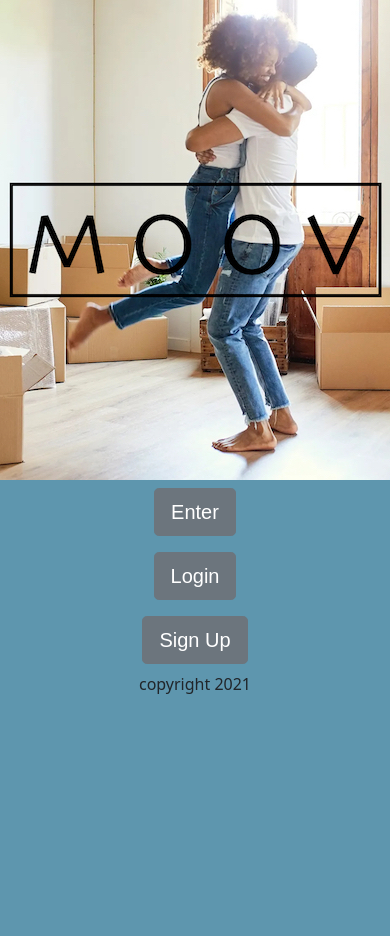
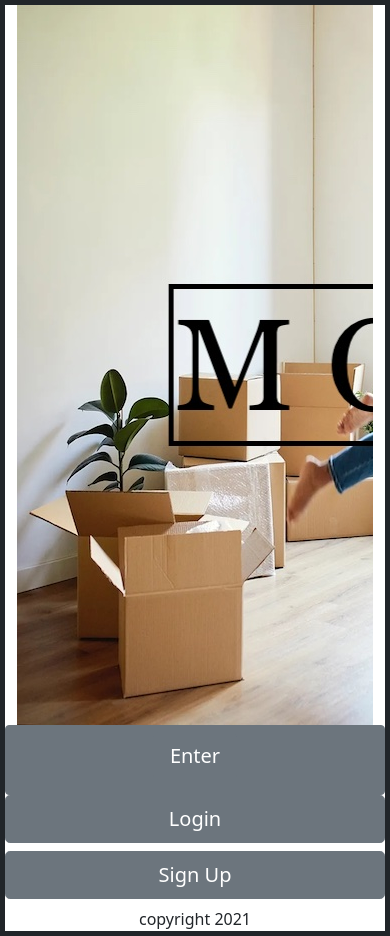
Before and after one commit to cardioforcake/portfolio-project-moov-app, a Django app: page / in a window 390 px wide; the page is wider, and only the part inside the window is pictured. Before the commit the page ends 694 px from the top of that part, so only its background shows below. Run offline with Django 3.2, Linux system fonts and the light colour scheme.

Commit message:
added responsiveness to greetings page. cleaned base.html and aligned items correctly

```diff
--- /dev/null
+++ b/moov_app/static/css/greeting.css
@@ -0,0 +1,31 @@
+.carousel { z-index: -99;}
+.carousel-item {
+    width: 10%;
+    height: 10%;
+}
+
+.carousel-fade .carousel-item {
+	opacity: 0;
+	transition-duration: .6s;
+	transition-property: opacity;
+}
+
+.carousel-fade .carousel-item.active,
+.carousel-fade .carousel-item-next.carousel-item-left,
+.carousel-fade .carousel-item-prev.carousel-item-right {
+	opacity: 1;
+}
+
+.carousel-fade .active.carousel-item-left,
+.carousel-fade .active.carousel-item-right {
+	opacity: 0;
+}
+
+.carousel-fade .carousel-item-next,
+.carousel-fade .carousel-item-prev,
+.carousel-fade .carousel-item.active,
+.carousel-fade .active.carousel-item-left,
+.carousel-fade .active.carousel-item-prev {
+	transform: translateX(0);
+	transform: translate3d(0, 0, 0);
+}
--- a/moov_app/static/css/style.css
+++ b/moov_app/static/css/style.css
@@ -3,71 +3,51 @@
     margin: 0;
 }
 
-.floorplan-demo{
+.floorplan-demo {
     width: 20rem;
     height: 20rem;
     border: solid;
+}
+
+.container {
+    display: flex;
+    flex-direction: column;
+    justify-content: center;
+    min-height: 100vh;
+    background-color: #5E96AE !important;
 }
 
 body {
     background-color: #5E96AE !important;
 }
 
-main{
-    display:flex;
+.navbar {
+    align-self: flex-start;
+    left: 0;
+    top: 0;
+
+}
+
+main {
+    display: flex;
+    flex: 1;
     flex-direction: column;
     align-items: center;
-    justify-content: center;
-    font-family: 'Archivo', sans-serif;
-    color:#b33c8b;
+    /* font-family: 'Archivo', sans-serif;
+    color: #b33c8b; */
 
 
 }
 
-a {
-    color: #b33c8b;
-    border: 3px;
+.home-buttons{
+    display: flex;
+    flex-direction: row;
 }
 
-.carousel-inner{
-    max-height: 70vh;
- }
-
- .item, img{
-    min-height: 50vh;
-    min-width: 50vh;
- }
-
-.carousel-fade .carousel-item {
-	opacity: 0;
-	transition-duration: .6s;
-	transition-property: opacity;
+.btn {
+    font-family: 'Archivo', sans-serif;;
 }
-
-.carousel-fade .carousel-item.active,
-.carousel-fade .carousel-item-next.carousel-item-left,
-.carousel-fade .carousel-item-prev.carousel-item-right {
-	opacity: 1;
-}
-
-.carousel-fade .active.carousel-item-left,
-.carousel-fade .active.carousel-item-right {
-	opacity: 0;
-}
-
-.carousel-fade .carousel-item-next,
-.carousel-fade .carousel-item-prev,
-.carousel-fade .carousel-item.active,
-.carousel-fade .active.carousel-item-left,
-.carousel-fade .active.carousel-item-prev {
-	transform: translateX(0);
-	transform: translate3d(0, 0, 0);
-}
-button{
-    margin: 0.5rem;
-}
-
-footer{
+footer {
     display: flex;
     align-items: center;
     justify-content: center;
--- a/moov_app/templates/greeting.html
+++ b/moov_app/templates/greeting.html
@@ -1,35 +1,58 @@
 {% load static%}
 <!DOCTYPE html>
 <html lang="en">
+
 <head>
   <meta charset="UTF-8">
   <meta http-equiv="X-UA-Compatible" content="IE=edge">
   <meta name="viewport" content="width=device-width, initial-scale=1.0">
-    <link href="https://cdn.jsdelivr.net/npm/bootstrap@5.0.2/dist/css/bootstrap.min.css" rel="stylesheet" integrity="sha384-EVSTQN3/azprG1Anm3QDgpJLIm9Nao0Yz1ztcQTwFspd3yD65VohhpuuCOmLASjC" crossorigin="anonymous">
-    <script src="https://cdn.jsdelivr.net/npm/bootstrap@5.0.2/dist/js/bootstrap.bundle.min.js" integrity="sha384-MrcW6ZMFYlzcLA8Nl+NtUVF0sA7MsXsP1UyJoMp4YLEuNSfAP+JcXn/tWtIaxVXM" crossorigin="anonymous"></script>
-    <link rel="stylesheet" type="text/css" href="{% static 'css/style.css' %}">
+  <link href="https://cdn.jsdelivr.net/npm/bootstrap@5.0.2/dist/css/bootstrap.min.css" rel="stylesheet"
+    integrity="sha384-EVSTQN3/azprG1Anm3QDgpJLIm9Nao0Yz1ztcQTwFspd3yD65VohhpuuCOmLASjC" crossorigin="anonymous">
+  <script src="https://cdn.jsdelivr.net/npm/bootstrap@5.0.2/dist/js/bootstrap.bundle.min.js"
+    integrity="sha384-MrcW6ZMFYlzcLA8Nl+NtUVF0sA7MsXsP1UyJoMp4YLEuNSfAP+JcXn/tWtIaxVXM" crossorigin="anonymous">
+  </script>
+  <link rel="stylesheet" type="text/css" href="{% static 'css/greeting.css' %}">
   <title>Moov</title>
 </head>
-<main class = "greetings-body">
-    <div id="moovCarousel" class="carousel slide carousel-fade" data-bs-ride="carousel" data-bs-interval="3000" >
+
+<body class="container border border-dark border-5  text-center">
+  <div class="row">
+    <div class="carousel slide carousel-fade d-none d-sm-none d-md-none d-lg-block d-xl-block" data-bs-ride="carousel" data-bs-interval="3000">
       <div class="carousel-inner">
         <div class="carousel-item active">
-            <img  class="d-block mx-auto" src="{% static "moov_app/media/carousel1.jpg" %}" alt="logo1" />
+          <img class="d-block mx-auto" src="{% static "moov_app/media/carousel1.jpg" %}" alt="logo1" />
         </div>
         <div class="carousel-item">
-            <img  class="d-block mx-auto" src="{% static "moov_app/media/carousel2.jpg" %}" alt="logo2" />
+          <img class="d-block mx-auto" src="{% static "moov_app/media/carousel2.jpg" %}" alt="logo2" />
         </div>
         <div class="carousel-item">
-            <img  class="d-block mx-auto" src="{% static "moov_app/media/carousel3.jpg" %}" alt="logo3" />
+          <img class="d-block mx-auto" src="{% static "moov_app/media/carousel3.jpg" %}" alt="logo3" />
         </div>
       </div>
     </div>
 
-    <a href="{% url 'home' %}"><button  class="btn btn-lg mb-2 mb-md-0 btn-secondary btn-block">Enter</button></a>
+    <div class="carousel slide carousel-fade d-block d-sm-block d-md-block d-lg-none d-xl-none" data-bs-ride="carousel" data-bs-interval="3000">
+      <div class="carousel-inner">
+        <div class="carousel-item active">
+          <img class="d-block mx-auto" src="{% static "moov_app/media/carousel1sm.jpg" %}" alt="logo1" />
+        </div>
+        <div class="carousel-item">
+          <img class="d-block mx-auto" src="{% static "moov_app/media/carousel2sm.jpg" %}" alt="logo2" />
+        </div>
+        <div class="carousel-item">
+          <img class="d-block mx-auto" src="{% static "moov_app/media/carousel3sm.jpg" %}" alt="logo3" />
+        </div>
+      </div>
+    </div>
+
+
+    <button class="btn mb-md-0 btn-secondary btn-block "><a class="btn btn-lg mb-2 mb-md-0 btn-secondary btn-block"
+        href="{% url 'home' %}">Enter</a></button>
     {% if user.is_authenticated %}
-        <a href="{% url 'logout' %}"><button  class="btn btn-lg mb-2 mb-md-0 btn-secondary btn-block">Log Out</button></a>
+    <button class="btn btn-lg mb-2 mb-md-0 btn-secondary btn-block"><a class="btn btn-lg mb-2 mb-md-0 btn-secondary btn-block" href="{% url 'logout' %}">Log Out</a></button>
     {% else %}
-        <button type="button" class="btn btn-lg mb-2 mb-md-0 btn-secondary btn-block" data-bs-toggle="modal" data-bs-target="#login">
+    <button type="button" class="btn btn-lg mb-2 mb-md-0 btn-secondary btn-block" data-bs-toggle="modal"
+      data-bs-target="#login">
       Login
     </button>
     <div class="modal fade" id="login" tabindex="-1" aria-labelledby="loginLabel" aria-hidden="true">
@@ -57,7 +80,8 @@
         </div>
       </div>
     </div>
-        <button type="button" class="btn btn-lg mb-2 mb-md-0 btn-secondary btn-block" data-bs-toggle="modal" data-bs-target="#signUp">
+    <button type="button" class="btn btn-lg mb-2 mb-md-0 btn-secondary btn-block" data-bs-toggle="modal"
+      data-bs-target="#signUp">
       Sign Up
     </button>
     <div class="modal fade" id="signUp" tabindex="-1" aria-labelledby="signUpLabel" aria-hidden="true">
@@ -81,6 +105,8 @@
       </div>
     </div>
     {% endif %}
-</main>
     <footer>copyright 2021</footer>
+  </div>
+</body>
+
 </html>
```
Also changed, not shown: moov_app/templates/base.html (+6 -4 lines), moov_app/templates/home.html (+8 -6 lines), moov_app/static/moov_app/media/carousel1.jpg, moov_app/static/moov_app/media/carousel1sm.jpg (added), moov_app/static/moov_app/media/carousel2.jpg, moov_app/static/moov_app/media/carousel2sm.jpg (added), moov_app/static/moov_app/media/carousel3.jpg, moov_app/static/moov_app/media/carousel3sm.jpg (added), 1 other file. Lines whose indentation alone changed are shown as unchanged.
